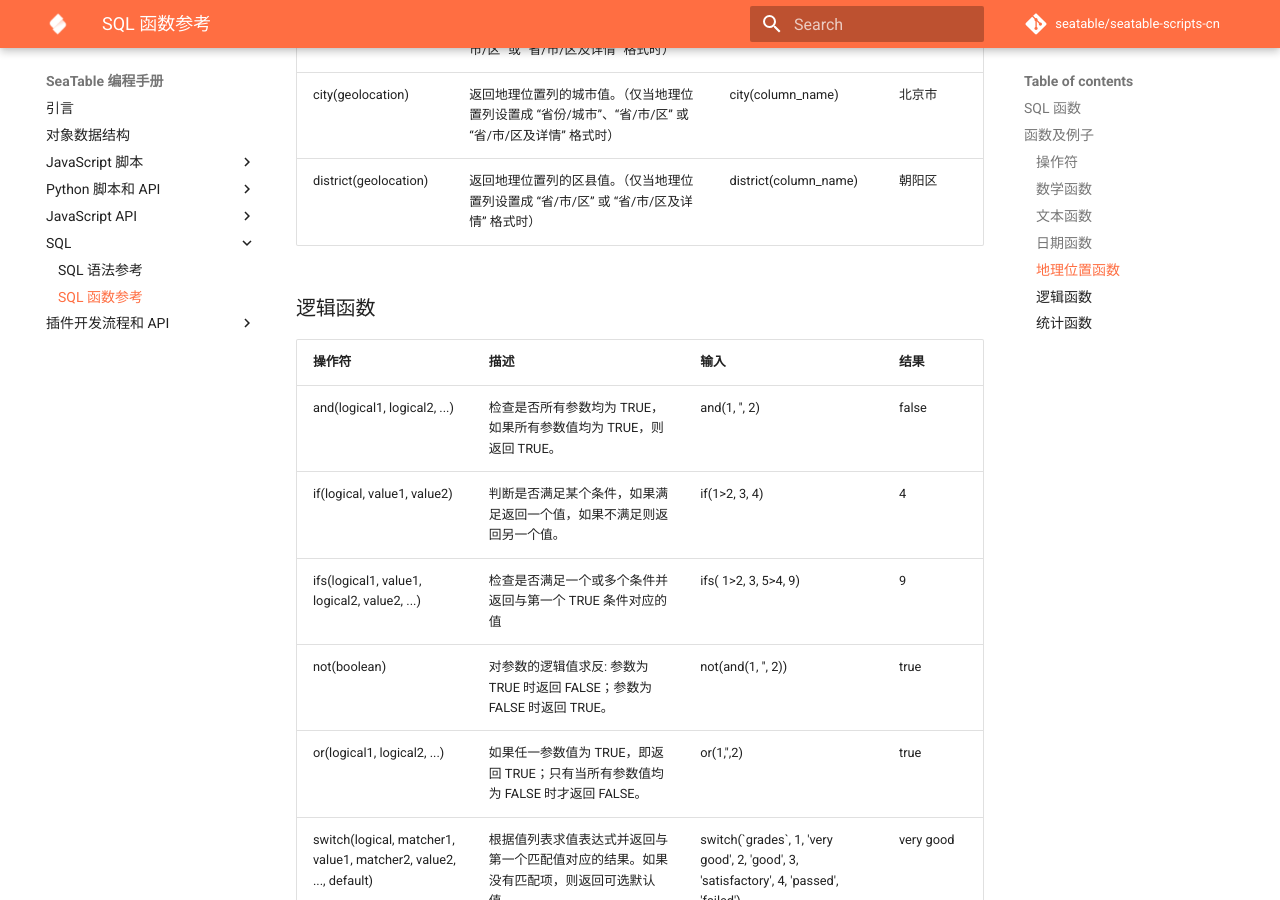
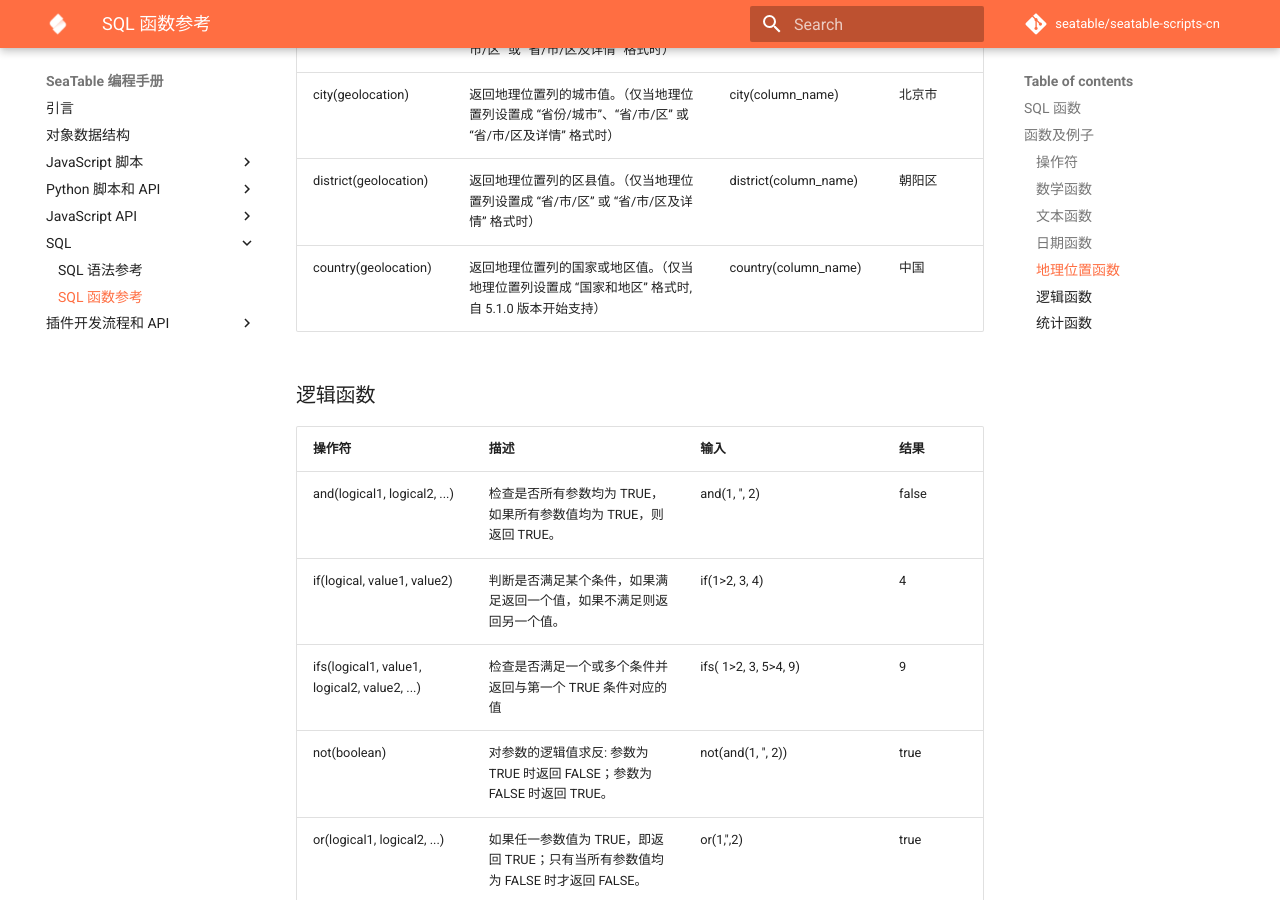
Before and after one commit to seatable/seatable-scripts-cn, an MkDocs documentation site: the page built from manual/sql/function.md, in a window 1280 px wide and 900 px high, scrolled down 7813 px. Built offline with MkDocs 1.6.1 and Material for MkDocs 9.7.7, drawn with Linux system fonts in a browser that asks for light colours; comment, search, counter and statistics services are not loaded.

Commit message:
add country function (#137)
* Update function.md

* add version

```diff
--- a/manual/sql/function.md
+++ b/manual/sql/function.md
@@ -148,6 +148,7 @@
 | province(geolocation) | 返回地理位置列的省份值。（仅当地理位置列设置成 “省份”、“省份/城市”、“省/市/区” 或 “省/市/区及详情” 格式时） | province(column_name) | 北京市 |
 | city(geolocation)     | 返回地理位置列的城市值。（仅当地理位置列设置成 “省份/城市”、“省/市/区” 或 “省/市/区及详情” 格式时）        | city(column_name)     | 北京市 |
 | district(geolocation) | 返回地理位置列的区县值。（仅当地理位置列设置成 “省/市/区” 或 “省/市/区及详情” 格式时）                   | district(column_name) | 朝阳区 |
+| country(geolocation)  | 返回地理位置列的国家或地区值。（仅当地理位置列设置成 “国家和地区” 格式时,自 5.1.0 版本开始支持）               | country(column_name) | 中国 |
 
 ### 逻辑函数
 
```
